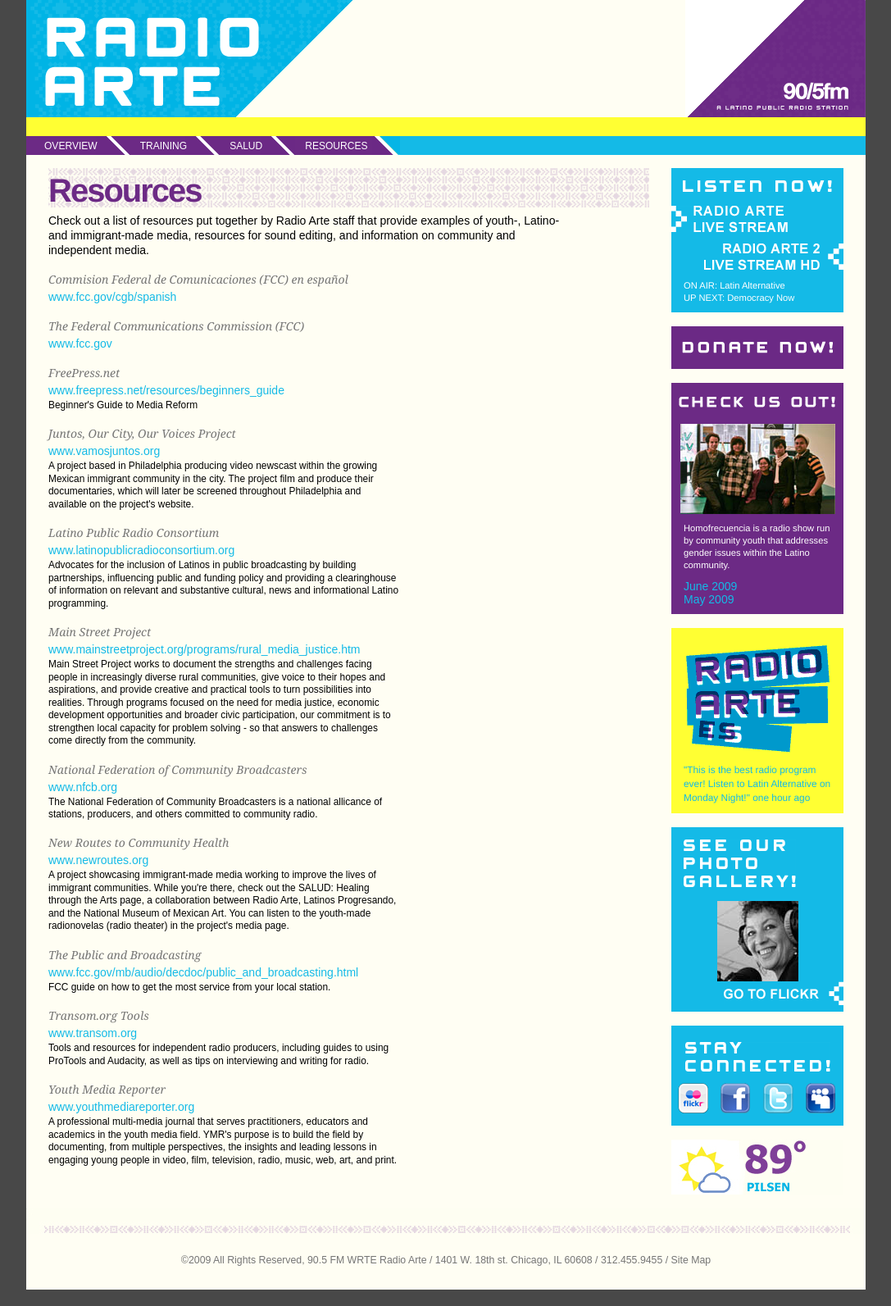
After one commit to sarahkeane/Radio-Arte, a PHP site: page /resources.html in a window 1280 px wide. The commit adds this page. Shown: the whole page at 82% size, without its empty margins (96-1183 px from the left). Run offline with PHP 8.4, Linux system fonts and the light colour scheme.

Commit message:
added .small to the css file and the get involved, training, salud and resources pages. -ben

```diff
--- a/master.css
+++ b/master.css
@@ -474,6 +474,13 @@
 	margin-bottom:20px;
 }
 
+#main p.small {
+	font-size: 85%;
+	width: 430px;
+	margin-top: -18px;
+	line-height: 130%;
+}
+
 /* =Footer Typography
 ------------------------------------------*/
 #footer p {
--- /dev/null
+++ b/resources.html
@@ -0,0 +1,212 @@
+<!DOCTYPE html PUBLIC "-//W3C//DTD HTML 4.01 Transitional//EN"
+   "http://www.w3.org/TR/html4/loose.dtd">
+
+<html lang="en">
+<head>
+	<meta http-equiv="Content-Type" content="text/html; charset=utf-8">
+	<title>Resources</title>
+	<meta name="generator" content="TextMate http://macromates.com/">
+	<meta name="author" content="jessica">
+	<!-- Date: 2009-06-29 -->
+	<LINK REL=StyleSheet HREF="master.css" TYPE="text/css" MEDIA=screen>
+	<LINK REL=StyleSheet HREF="blog.css" TYPE="text/css" MEDIA=screen>
+	<style type="text/css">
+
+	</style>
+</head>
+<body>
+	<div id="container">
+
+	<div id="header">
+
+		<h1><a href="/">Radio Arte</a></h1>
+		<ul id="nav">
+			<li id="home">
+			<a href="/home">
+				<span class="s1"></span>
+				<span class="s2"></span>
+				<span class="s3"></span>
+				<span class="s4"></span>
+				<span class="sx">
+				Home
+			</span>
+			</a>
+			</li>
+			<li id="programming"><a href="/programming">Programming</a></li>
+			<li id="about"><a href="/about">About</a></li>
+			<li id="get-involved"><a href="/get-involved">Get Involved</a></li>
+			<li id="support"><a href="/support">Support</a></li>
+			<li id="contact"><a href="/contact">Contact</a></li>
+		</ul>
+		<div id="station">90/5fm</div>
+	</div>
+
+	<div class="clearfix">
+	<div class="firstmenu" class="clearfix">
+		<ul>
+			<li><a href="/get-involved">Overview</a></li>
+			<li><a href="/training">Training</a></li>
+			<li><a href="/salud">Salud</a></li>
+			<li class="last"><a href="/resources">Resources</a></li>
+		</ul>
+	</div>
+	</div>
+
+
+	<div id="content" class="clearfix">
+
+		<div id="main">
+			<div class="padding_left">
+				<h1>Resources</h1>
+
+				<p>
+					Check out a list of resources put together by Radio Arte staff that provide examples of youth-,
+					Latino- and immigrant-made media, resources for sound editing, and information on community
+					and independent media.
+				</p>
+
+				<h3>Commision Federal de Comunicaciones (FCC) en español</h3>
+				<p><a href="http://www.fcc.gov/cgb/spanish/" target="blank">www.fcc.gov/cgb/spanish</a></p>
+
+				<h3>The Federal Communications Commission (FCC)</h3>
+				<p><a href="http://www.fcc.gov" target="blank">www.fcc.gov</a></p>
+
+				<h3>FreePress.net</h3>
+				<p><a href="http://www.freepress.net/resources/beginners_guide" target="blank">www.freepress.net/resources/beginners_guide</a></p>
+				<p class="small">
+					Beginner's Guide to Media Reform
+				</p>
+
+				<h3>Juntos, Our City, Our Voices Project</h3>
+				<p><a href="http://www.vamosjuntos.org" target="blank">www.vamosjuntos.org</a></p>
+				<p class="small">
+					A project based in Philadelphia producing video newscast within the growing Mexican immigrant community
+					in the city. The project film and produce their documentaries, which will later be screened throughout
+					Philadelphia and available on the project's website.
+				</p>
+
+				<h3>Latino Public Radio Consortium</h3>
+				<p><a href="http://www.latinopublicradioconsortium.org" target="blank">www.latinopublicradioconsortium.org</a></p>
+				<p class="small">
+					Advocates  for the inclusion of Latinos in public broadcasting by building partnerships, influencing public
+					and funding policy and providing a clearinghouse of information on relevant and substantive cultural, news
+					and informational Latino programming.
+				</p>
+
+				<h3>Main Street Project</h3>
+				<p><a href="http://www.mainstreetproject.org/programs/rural_media_justice.htm" target="blank">www.mainstreetproject.org/programs/rural_media_justice.htm</a></p>
+				<p class="small">
+					Main Street Project  works to document the strengths and challenges facing people in increasingly diverse rural
+					communities, give voice to their hopes and aspirations, and provide creative and practical tools to turn
+					possibilities into realities. Through programs focused on the need for media justice, economic development
+					opportunities and broader civic participation, our commitment is to strengthen local capacity for problem
+					solving - so that answers to challenges come directly from the community.
+				</p>
+
+				<h3>National Federation of Community Broadcasters</h3>
+				<p><a href="http://www.nfcb.org/" target="blank">www.nfcb.org</a></p>
+				<p class="small">
+					The National Federation of Community Broadcasters is a national allicance of stations, producers, and others
+					committed to community radio.
+				</p>
+
+				<h3>New Routes to Community Health</h3>
+				<p><a href="http://www.newroutes.org/" target="blank">www.newroutes.org</a></p>
+				<p class="small">
+					A project showcasing immigrant-made media working to improve the lives of immigrant communities. While
+					you're there, check out the SALUD: Healing through the Arts page, a collaboration between Radio Arte,
+					Latinos Progresando, and the National Museum of Mexican Art. You can listen to the youth-made radionovelas
+					(radio theater) in the project's media page.
+				</p>
+
+				<h3>The Public and Broadcasting</h3>
+				<p><a href="http://www.fcc.gov/mb/audio/decdoc/public_and_broadcasting.html" target="blank">www.fcc.gov/mb/audio/decdoc/public_and_broadcasting.html</a></p>
+				<p class="small">
+					FCC guide on how to get the most service from your local station.
+				</p>
+
+				<h3>Transom.org Tools</h3>
+				<p><a href="http://transom.org/?category_name=tools" target="blank">www.transom.org</a></p>
+				<p class="small">
+					Tools and resources for independent radio producers, including guides to using ProTools and
+					Audacity, as well as tips on interviewing and writing for radio.
+				</p>
+
+				<h3>Youth Media Reporter</h3>
+				<p><a href="http://www.youthmediareporter.org/" target="blank">www.youthmediareporter.org</a></p>
+				<p class="small">
+					A professional multi-media journal that serves practitioners, educators and academics in the
+					youth media field. YMR's purpose is to build the field by documenting, from multiple perspectives,
+					the insights and leading lessons in engaging young people in video, film, television, radio, music,
+					web, art, and print.
+				</p>
+
+			</div>
+		</div>
+
+		<div  id="sidebar">
+			<div class="box" id="listenNow">
+				<h2>Listen Now!</h2>
+				<a id="live_stream" href="#">Radio Arte Live Stream</a>
+				<a id="live_stream_hd" href="#">Radio Arte 2 Live Stream HD</a>
+				<p>ON AIR: Latin Alternative<br>
+				UP NEXT: Democracy Now</p>
+			</div>
+
+			<div class="box" id="donateNow">
+				<a href="#">Donate Now!</a>
+			</div>
+
+			<div class="box" id="blogBox">
+				<h2>Check Us Out!</h2>
+				<div class="center">
+					<img src="images/groupPhoto.jpg">
+				</div>
+					<p>
+					Homofrecuencia is a radio show run by community youth that addresses gender issues within the Latino community.
+				</p>
+				<ol>
+					<li><a href="#">June 2009</a></li>
+					<li><a href="#">May 2009</a></li>
+				</ol>
+			</div>
+
+			<div class="box" id="twitterFeed">
+				<h2>Radio Arte Is</h2>
+				<p>"This is the best radio program ever! Listen to Latin Alternative on Monday Night!"
+				 <a href="#">one hour ago</a></p>
+			</div>
+
+			<div class="box" id="flickrStream">
+				<h2>See Our Photo Gallery!</h2>
+				<a class="flickr_photo" href="#">
+					<img src="images/side_flickr_photo.jpg">
+				</a>
+				<a id="flickr_gallery" href="#">go to flickr</a>
+			</div>
+
+			<div class="box" id="socialNetworks">
+				<h2>Stay Connected!</h2>
+				<ul class="clearfix">
+					<li id="flickr"><a href="#">flickr</a></li>
+					<li id="facebook"><a href="#">facebook</a></li>
+					<li id="twitter"><a href="#">twitter</a></li>
+					<li id="myspace"><a href="#">myspace</a></li>
+				</ul>
+			</div>
+			<div class="box" id="weather">
+				<img src="images/weather.jpg">
+			</div>
+		</div>
+	</div>
+
+	<div id="footer">
+	 	<p>
+		©2009 All Rights Reserved, 90.5 FM WRTE Radio Arte / 1401 W. 18th st. Chicago, IL 60608 / 312.455.9455 / Site Map
+		</p>
+	</div>
+
+	</div>
+
+</body>
+</html>
```
Also changed, not shown: get-involved.html (added, +138 -0 lines), salud.html (added, +203 -0 lines), training.html (added, +189 -0 lines), images/image_overlay.png (added).
